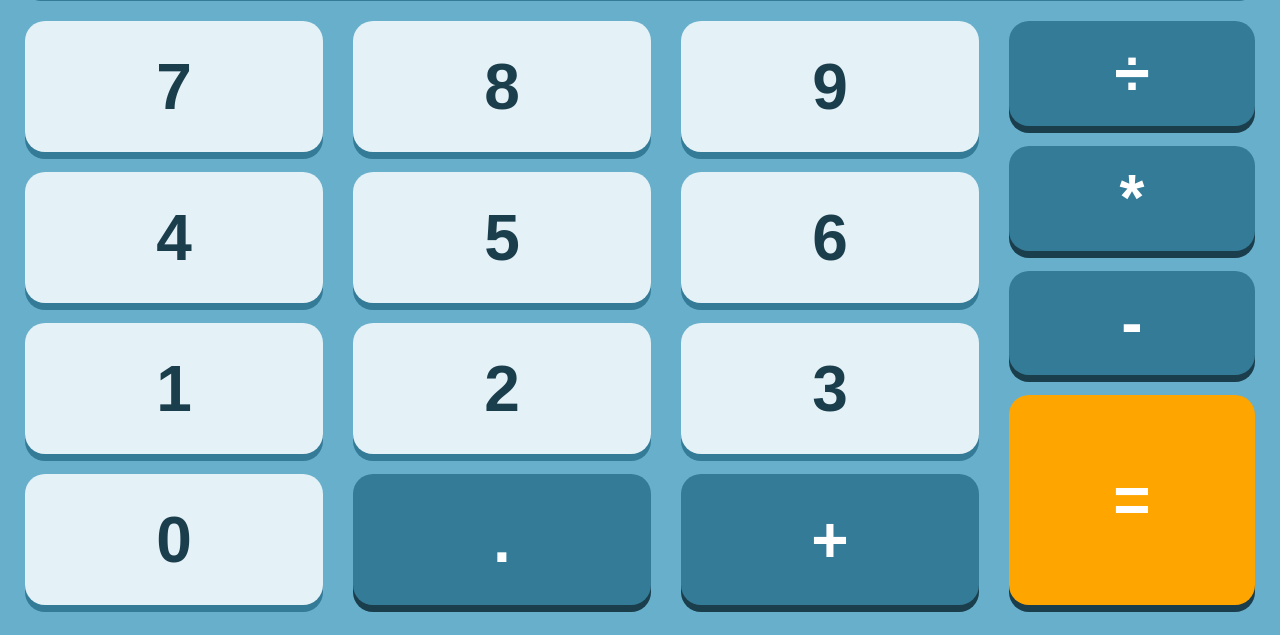
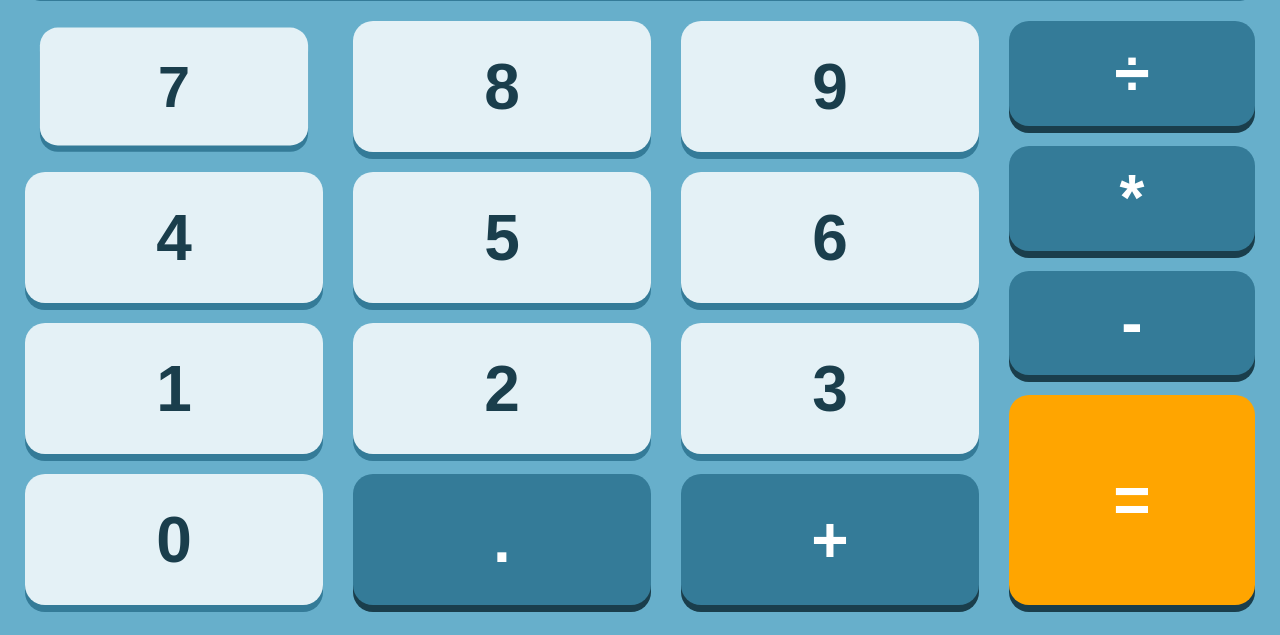
Before and after one commit to mikolajszymczuk1/SzymCalculator, a website built with Parcel: page src/index.html in a window 1280 px wide. In both pictures the pointer is over the button 174 px from the left and 251 px from the top of the page. Shown: the part 165-800 px from the top of the page. Built offline with nearby package versions, Linux system fonts and the light colour scheme.

Commit message:
Add hover animation to buttons

```diff
--- a/src/scss/components/_button.scss
+++ b/src/scss/components/_button.scss
@@ -13,7 +13,8 @@
     background-color: $color-a;
     box-shadow: 0 5px $color-c;
     transition: background-color 100ms,
-                color 100ms;
+                color 100ms,
+                transform 100ms ease-out;
 
     font-size: 3em;
     font-weight: bold;
@@ -77,3 +78,10 @@
         margin-bottom: 20px;
     }
 }
+
+@media screen and (min-width: 1024px) {
+    .calculator__button:hover {
+        transform: scale(0.9);
+        cursor: pointer;
+    }
+}
```
